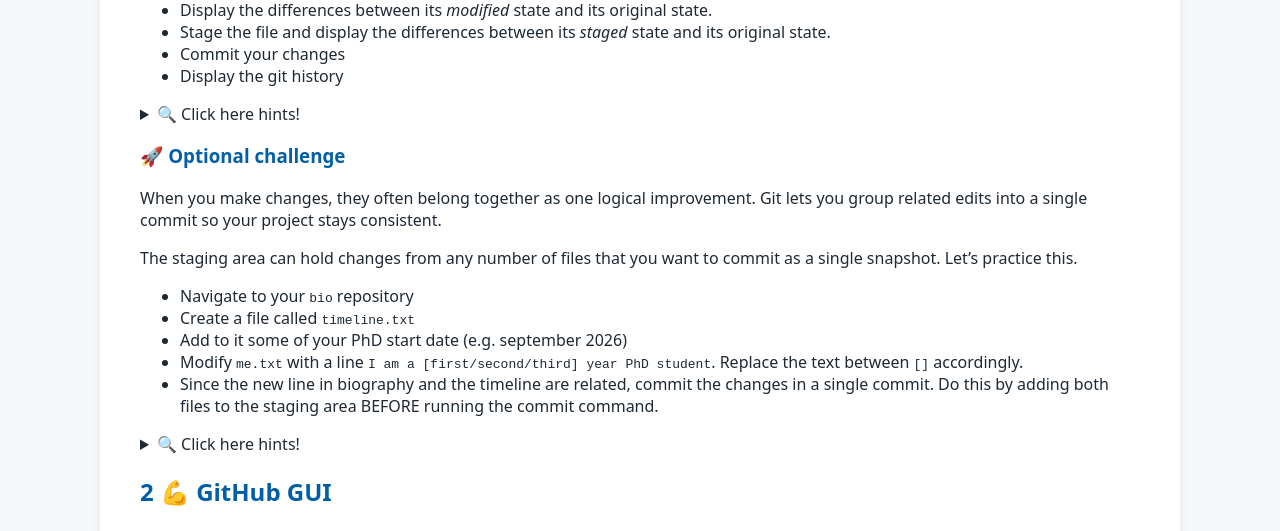
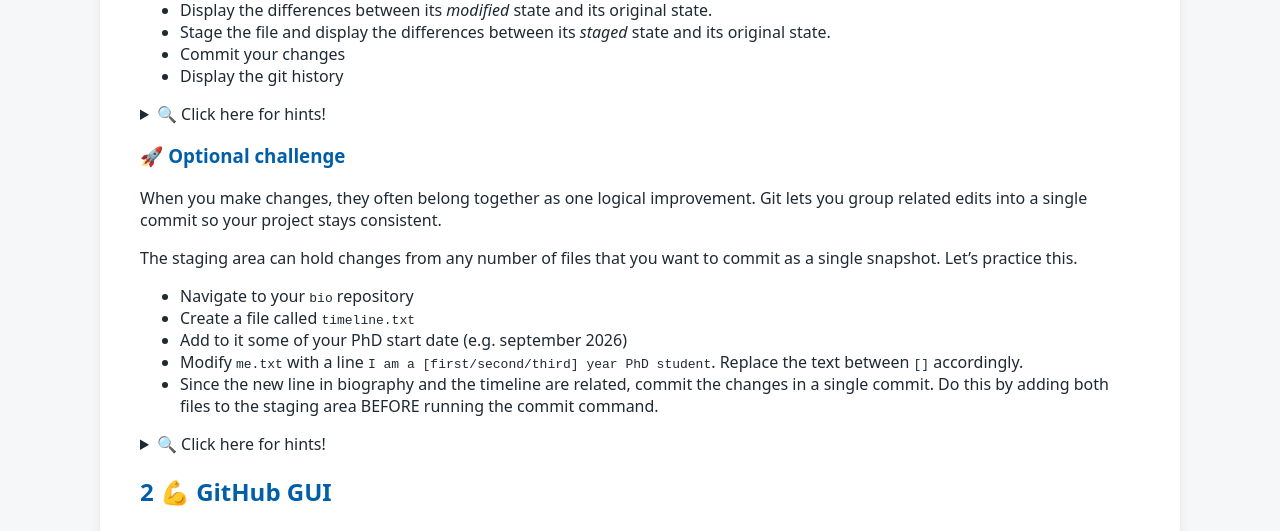
Before and after one commit to tu-delft-library/introduction_to_version_control_with_git, a Jekyll site: the page built from material_for_participants/exercises.md, in a window 1280 px wide. Shown: the part 417-948 px from the top of the page. Built offline with Jekyll 4.4.1, drawn with Linux system fonts in a browser that asks for light colours; our own code applies the rules of GitHub Pages for plain Markdown files.

Commit message:
Fix hints summary text in exercises.md

```diff
--- a/material_for_participants/exercises.md
+++ b/material_for_participants/exercises.md
@@ -18,7 +18,7 @@
 - Display the git history
 
 <details>
-<summary>🔍 Click here hints! </summary>
+<summary>🔍 Click here for hints! </summary>
 
 - Use `cd ..` to navigate to the parent directory. This should bring you to your `Desktop`
 - To create a folder use `mkdir folder_name`
@@ -44,7 +44,7 @@ The staging area can hold changes from any number of files that you want to comm
 
 
 <details>
-<summary>🔍 Click here hints!  </summary>
+<summary>🔍 Click here for hints!  </summary>
 
 
 - To staged multiple files, you execute `git add file` multiple times and the changes will be accumulated in the staging area
```
